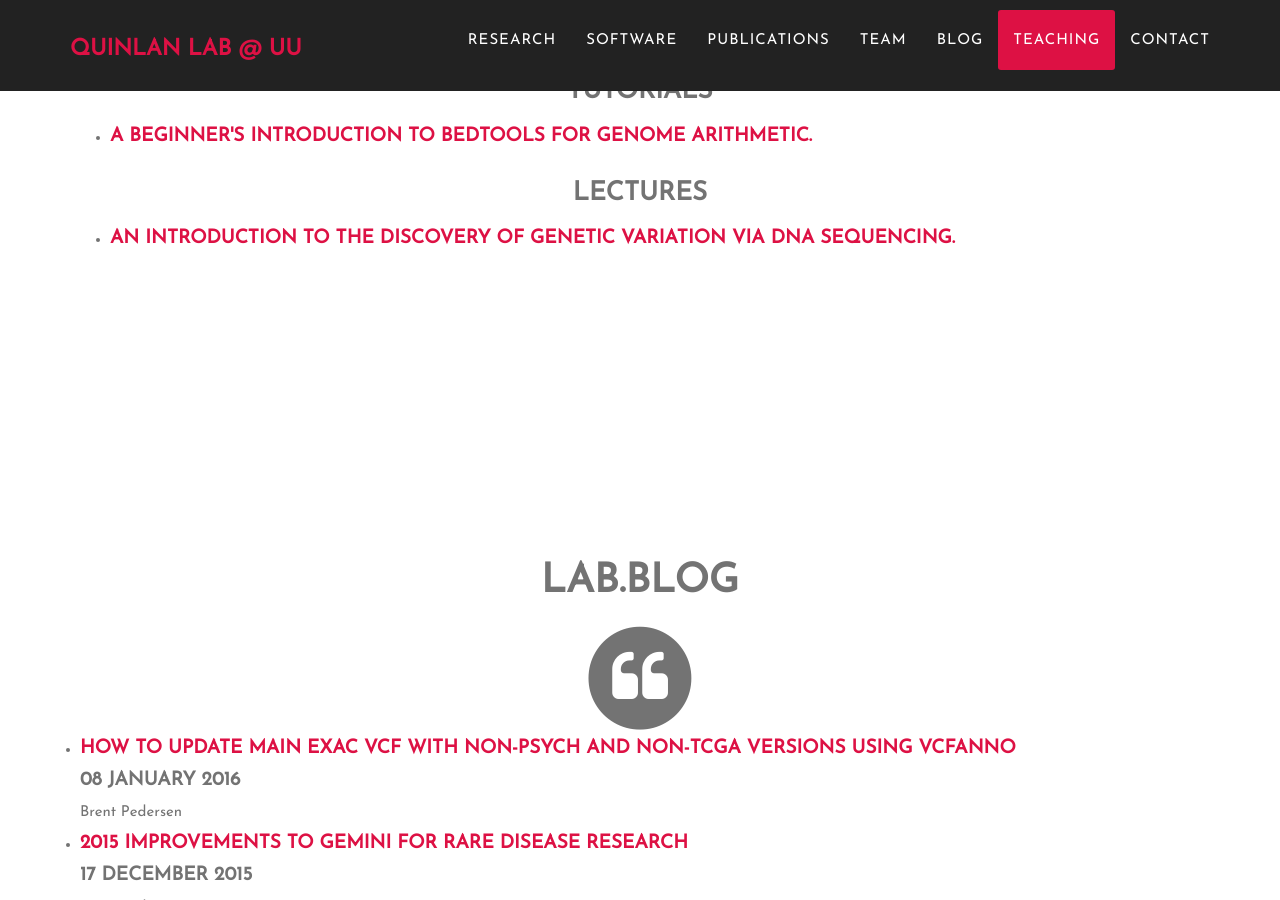
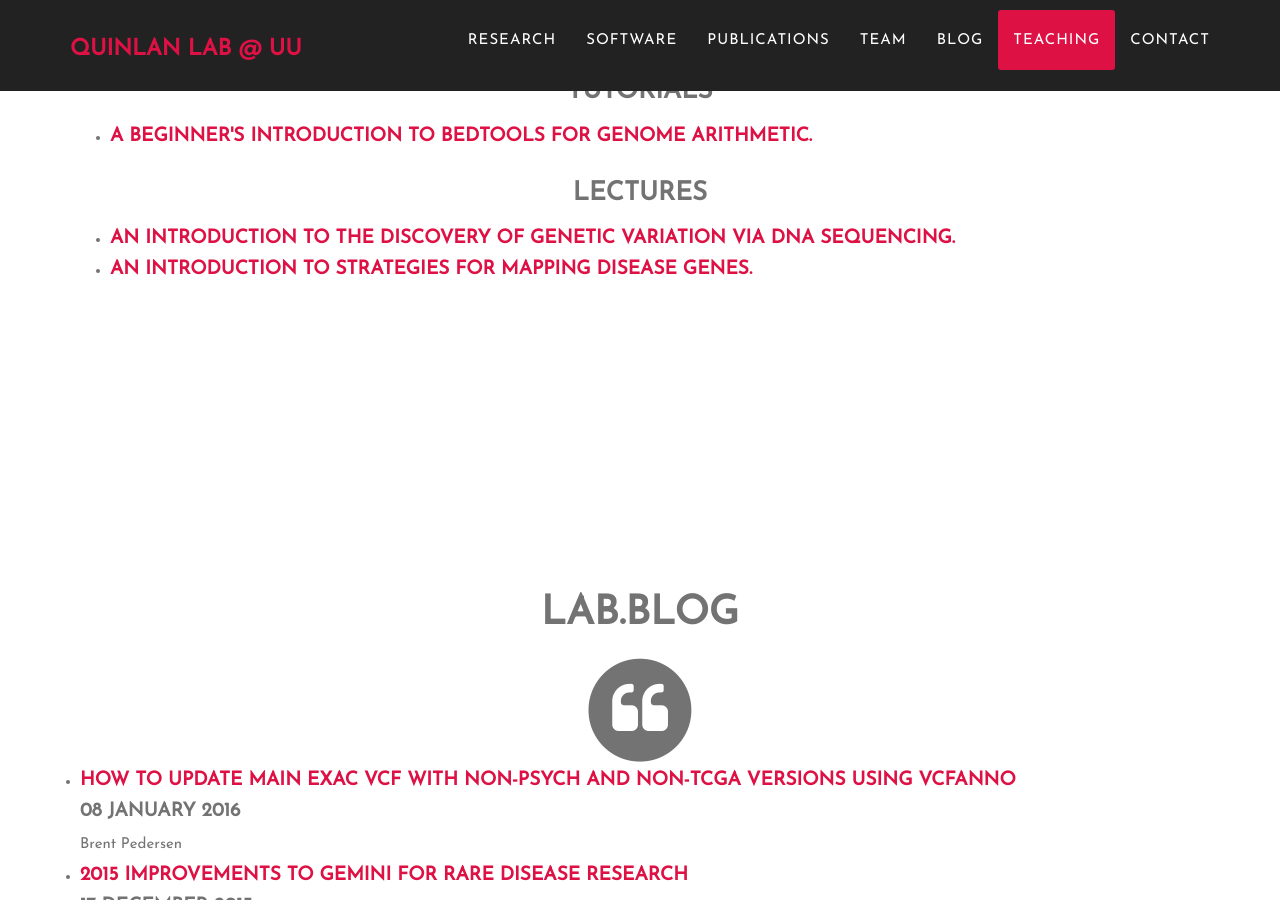
Before and after one commit to arq5x/arq5x.github.io, a Jekyll site: the page built from index.html, in a window 1280 px wide and 900 px high, scrolled down 16357 px. Built offline with Jekyll 4.4.1, drawn with Linux system fonts in a browser that asks for light colours; some web fonts are replaced; Markdown is read by kramdown in place of the engine named in the settings.

Commit message:
add egag lecture

```diff
--- a/_includes/teaching.html
+++ b/_includes/teaching.html
@@ -30,6 +30,9 @@
                             <li>
                                 <h4><a href="/lectures/EGAG-Variant-Discovery.pdf">An introduction to the discovery of genetic variation via DNA sequencing.</a></h4>
                             </li>
+                            <li>
+                                <h4><a href="/lectures/EGAG-Gene-Discovery.pdf">An introduction to strategies for mapping disease genes.</a></h4>
+                            </li>
                         </ul>
                     </div>
                 </div>
```
Also changed, not shown: 1 other file.
